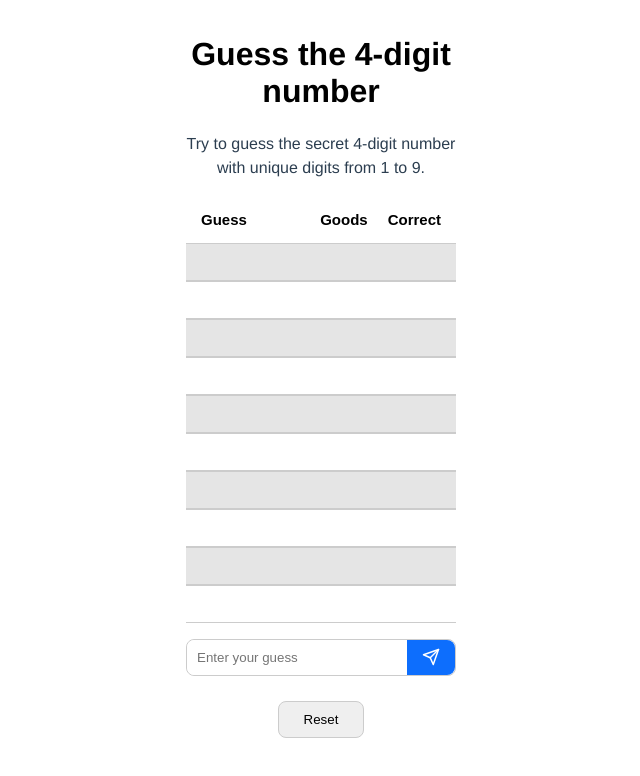
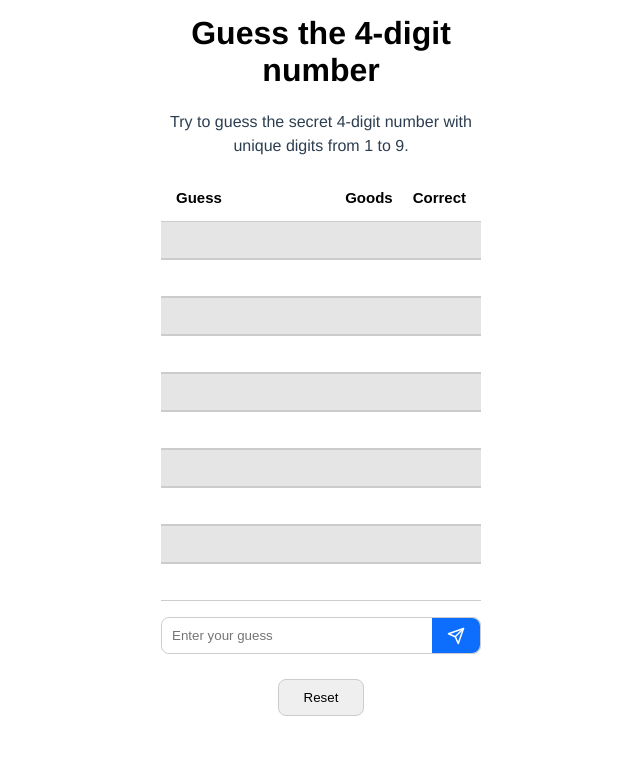
Before and after one commit to ArusSayamyan/guess-the-number, a Vue app: page / in a window 1280 px wide. Shown: the top 776 px of the page, without its empty margins (319-959 px from the left). Built offline with nearby package versions, Linux system fonts and the light colour scheme.

Commit message:
change some style

```diff
--- a/src/App.vue
+++ b/src/App.vue
@@ -25,8 +25,8 @@
       <li class="gameWrapper__item"></li>
       <li class="gameWrapper__item"></li>
     </ul>
-    <div class="gameWrapper__setNumber">
-      <input type="number" class="gameWrapper__enterNumber" required placeholder="Enter your guess" minlength="4">
+    <form class="gameWrapper__setNumber">
+      <input type="number" class="gameWrapper__enterNumber" required placeholder="Enter your guess" maxlength="4" minlength="4" pattern="^(?!.*(.).*\1)[1-9]{1,4}$">
       <button class="gameWrapper__btn">
         <svg xmlns="http://www.w3.org/2000/svg" width="18" height="24" viewBox="0 0 24 24" fill="none" stroke="#fff"
              stroke-width="2" stroke-linecap="round" stroke-linejoin="round">
@@ -34,7 +34,7 @@
           <path d="M22 2L15 22L11 13L2 9L22 2Z"></path>
         </svg>
       </button>
-    </div>
+    </form>
     <button class="gameWrapper__reset">
       Reset
     </button>
--- a/src/styles/style.scss
+++ b/src/styles/style.scss
@@ -4,7 +4,7 @@ body {
 }
 
 .gameWrapper {
-  max-width: 300px;
+  max-width: 350px;
   width: 100%;
   padding: 15px;
   margin: 0 auto;
@@ -45,6 +45,7 @@ body {
 
   &__title, &__desc {
     text-align: center;
+    margin-top: 0;
   }
 
   &__item {
```
